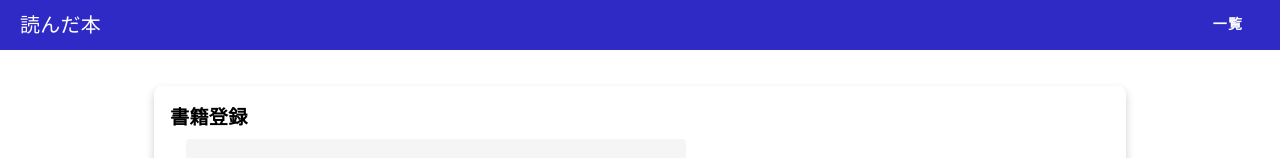
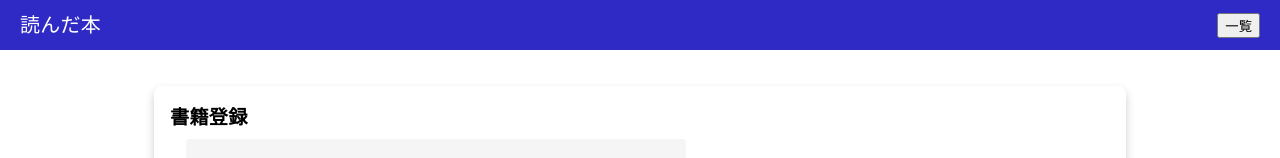
Before and after one commit to mshr1-create/intern-toma, an Angular app in the folder intern-book-app/: page / in a window 1280 px wide. Shown: the top 158 px of the page. Built offline with nearby package versions, Linux system fonts and the light colour scheme.

Commit message:
toolbarコンポーネントの作成

```diff
--- a/intern-book-app/src/app/app.component.css
+++ b/intern-book-app/src/app/app.component.css
@@ -4,16 +4,6 @@
     font-family: 'Courier New', Courier, monospace;
 }
 
-.toolbar{
-    background-color: #2f2ac6;
-    color: white;
-    height: 50px;
-    display: flex;
-    justify-content: space-between;
-    align-items: center;
-    padding: 0 20px;
-    width: 100%;
-}
 
 .container{
     padding: 1rem;
--- a/intern-book-app/src/app/app.component.html
+++ b/intern-book-app/src/app/app.component.html
@@ -8,11 +8,9 @@
 <!-- * * * * * * * * * * * * * * * * * * * * * * * * * * * * * * * -->
 
 <main class="main">
-    <mat-toolbar class="toolbar" color="primary">
-      <span>読んだ本</span>
-      <span class="spacer"></span>
-      <button mat-button class="btn-list">一覧</button>
-    </mat-toolbar>
+    <div>
+      <app-toolbar></app-toolbar>
+    </div>
 
     <div class="container">
       <app-book-register></app-book-register>
--- a/intern-book-app/src/app/app.component.ts
+++ b/intern-book-app/src/app/app.component.ts
@@ -6,6 +6,7 @@ import { MatIconModule } from '@angular/material/icon';
 import { MatToolbarModule } from '@angular/material/toolbar';
 import { BookRegisterComponent } from './pages/book-resister/book-register.component';
 import { BookListComponent } from './pages/book-list/book-list.component';
+import { ToolbarComponent } from './components/toolbar/toolbar.component';
 
 @Component({
   standalone: true,
@@ -17,7 +18,8 @@ import { BookListComponent } from './pages/book-list/book-list.component';
     MatIconModule,
     MatToolbarModule,
     BookRegisterComponent,
-    BookListComponent
+    BookListComponent,
+    ToolbarComponent
   ],
   templateUrl: './app.component.html',
   styleUrl: './app.component.css'
--- /dev/null
+++ b/intern-book-app/src/app/components/toolbar/toolbar.component.css
@@ -0,0 +1,10 @@
+.toolbar{
+    background-color: #2f2ac6;
+    color: white;
+    height: 50px;
+    display: flex;
+    justify-content: space-between;
+    align-items: center;
+    padding: 0 20px;
+    width: 100%;
+}
--- /dev/null
+++ b/intern-book-app/src/app/components/toolbar/toolbar.component.html
@@ -0,0 +1,5 @@
+<mat-toolbar class="toolbar" color="primary">
+    <span>読んだ本</span>
+    <span class="spacer"></span>
+    <button mat-button class="btn-list">一覧</button>
+</mat-toolbar>
```
Also changed, not shown: intern-book-app/src/app/components/toolbar/toolbar.component.ts (added, +15 -0 lines), 1 other file (tests, documents, lock files or other folders).
